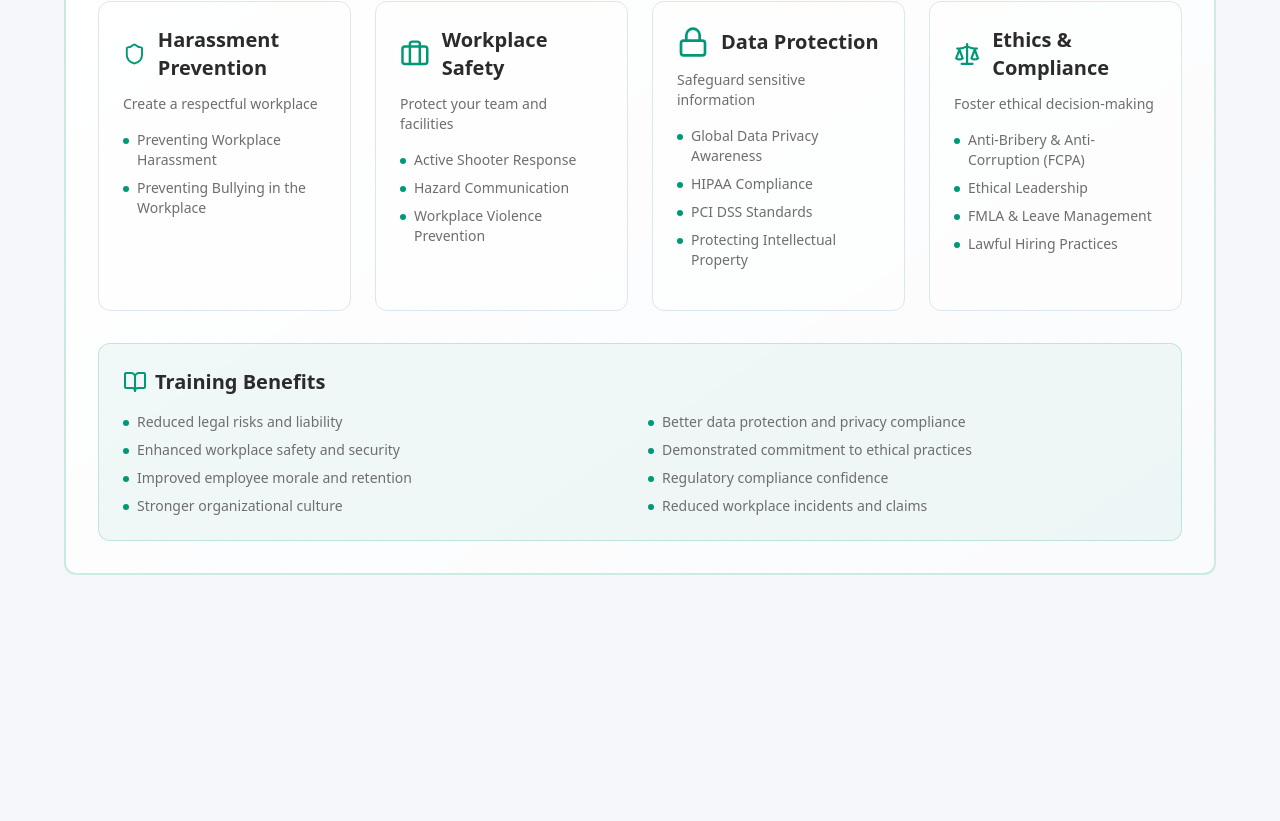
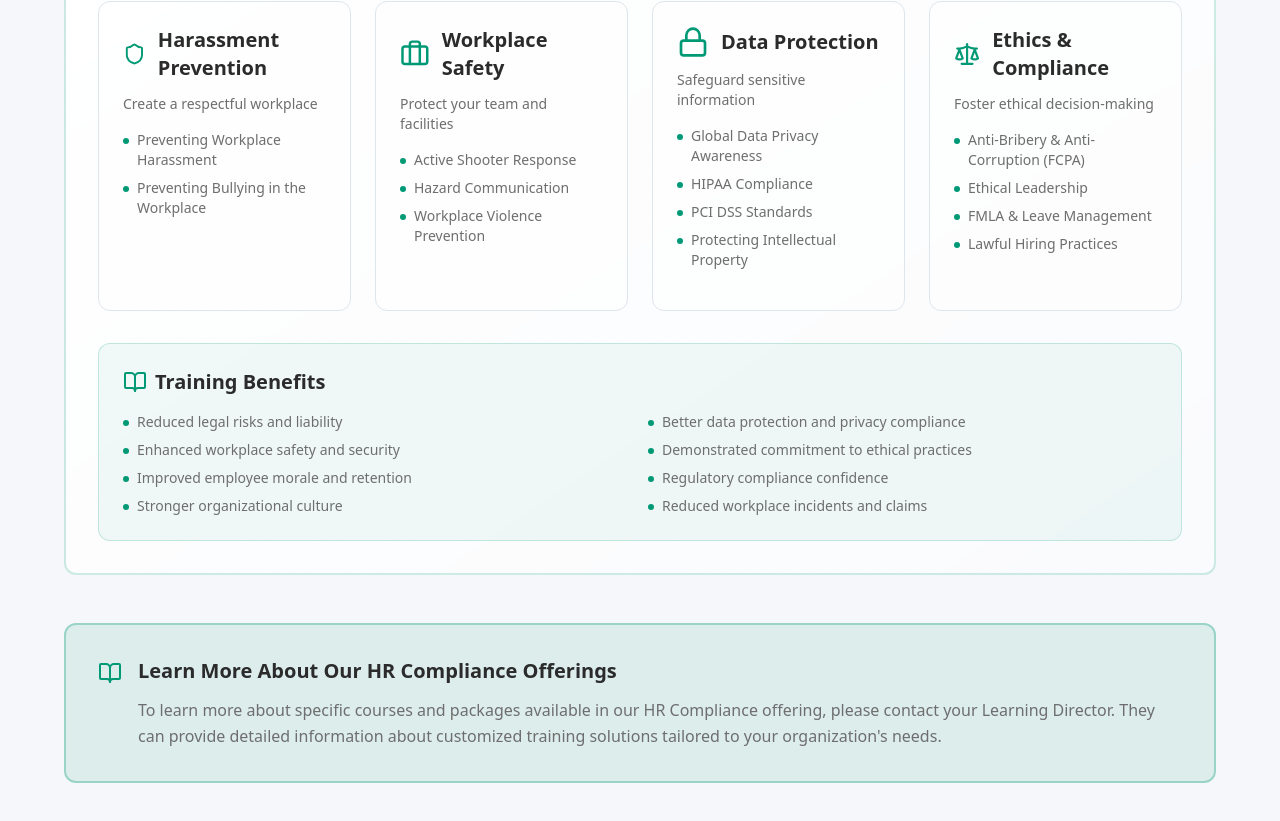
Before and after one commit to devonscofield-prog/stormwind-showcase-77887, a React (Vite) app: page /hr-compliance in a window 1280 px wide. Shown: the part 632-1453 px from the top of the page. Before the commit the page ends 1399 px from the top, so only its background shows below. Built offline with nearby package versions, Linux system fonts and the light colour scheme; the HTML template or start-up script is replaced by a standard one.

Commit message:
Add HR Compliance disclaimer
Add a prominent disclaimer on the HR Compliance training page advising users to contact their Learning Director for details on specific courses and packages. The disclaimer appears near the bottom of the content for visibility.

```diff
--- a/src/pages/HRCompliancePage.tsx
+++ b/src/pages/HRCompliancePage.tsx
@@ -208,6 +208,23 @@ const HRCompliancePage = () => {
                   </div>
                 </div>
               </div>
+
+              {/* Disclaimer */}
+              <div className="mt-12 rounded-lg bg-primary/10 border-2 border-primary/30 p-8 animate-fade-in">
+                <div className="flex items-start gap-4">
+                  <div className="flex-shrink-0 mt-1">
+                    <BookOpen className="w-6 h-6 text-primary" />
+                  </div>
+                  <div>
+                    <h4 className="text-xl font-bold mb-3 text-foreground">
+                      Learn More About Our HR Compliance Offerings
+                    </h4>
+                    <p className="text-muted-foreground leading-relaxed">
+                      To learn more about specific courses and packages available in our HR Compliance offering, please contact your Learning Director. They can provide detailed information about customized training solutions tailored to your organization's needs.
+                    </p>
+                  </div>
+                </div>
+              </div>
             </div>
           </div>
         </div>
```
